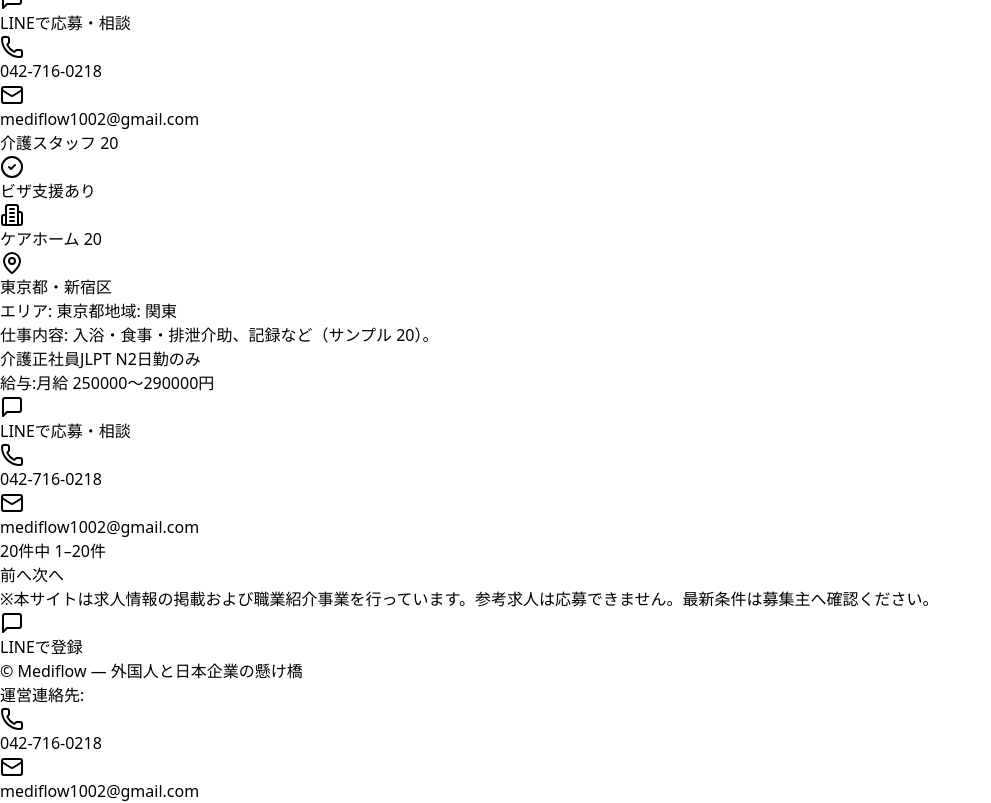
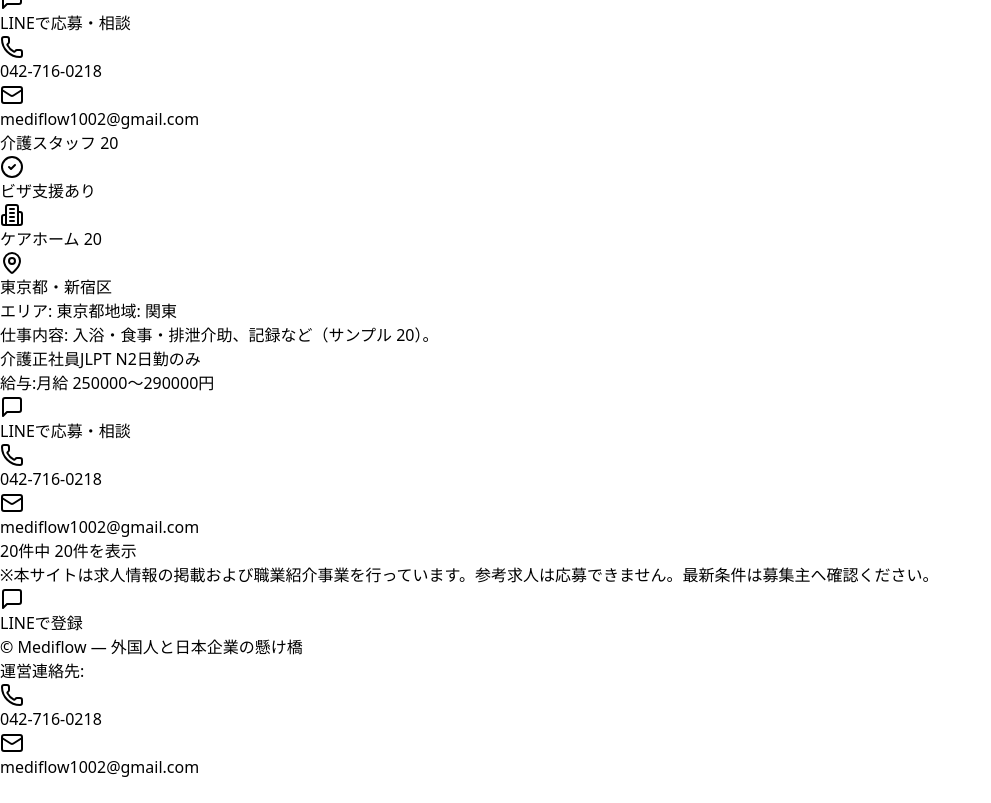
Before and after one commit to utsuminaruya/kaigo, a React (Vite) app: page / in a window 1280 px wide. Shown: the part 8113-8916 px from the top of the page, without its empty margins (0-991 px from the left). After the commit the page ends 8892 px from the top, so only its background shows below. Built offline with nearby package versions, Linux system fonts and the light colour scheme.

Commit message:
Update App.jsx

```diff
--- a/src/App.jsx
+++ b/src/App.jsx
@@ -285,15 +285,28 @@ export default function App() {
           ))}
         </div>
 
-        {/* ページネーション */}
+       {/* さらに読み込む／すべて表示（累積） */}
         <div className="mt-6 flex items-center justify-between">
-          <span className="text-sm text-slate-600">{total}件中 {(page-1)*pageSize+1}–{Math.min(page*pageSize,total)}件</span>
-          <div className="flex gap-2">
-            <button disabled={page<=1} onClick={()=>setPage(p=>p-1)} className="px-3 py-2 rounded-xl border border-slate-200 disabled:opacity-40">前へ</button>
-            <button disabled={page>=pages} onClick={()=>setPage(p=>p+1)} className="px-3 py-2 rounded-xl border border-slate-200 disabled:opacity-40">次へ</button>
-          </div>
+          <span className="text-sm text-slate-600">
+            {total}件中 {shown.length}件を表示
+          </span>
+          {shown.length < total && (
+            <div className="flex gap-2">
+              <button
+                onClick={() => setPage(p => p + 1)}
+                className="px-3 py-2 rounded-xl border border-slate-200 hover:bg-cyan-50"
+              >
+                さらに{pageSize}件読み込む
+              </button>
+              <button
+                onClick={() => setPage(Math.ceil(total / pageSize))}
+                className="px-3 py-2 rounded-xl border border-slate-200 hover:bg-cyan-50"
+              >
+                すべて表示
+              </button>
+            </div>
+          )}
         </div>
-
         <p className="mt-6 text-xs text-slate-500">{t.disclaimer}</p>
       </main>
 
```
